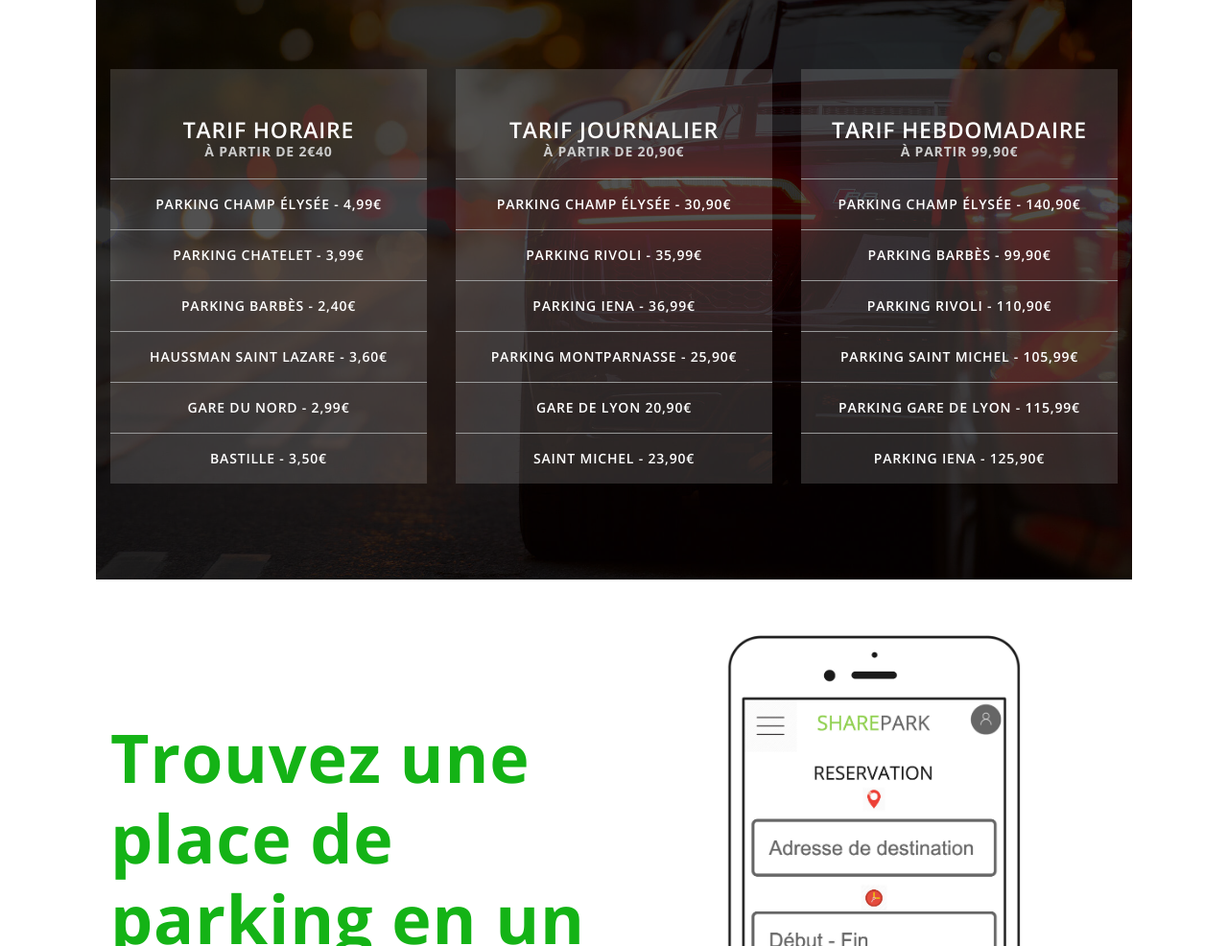
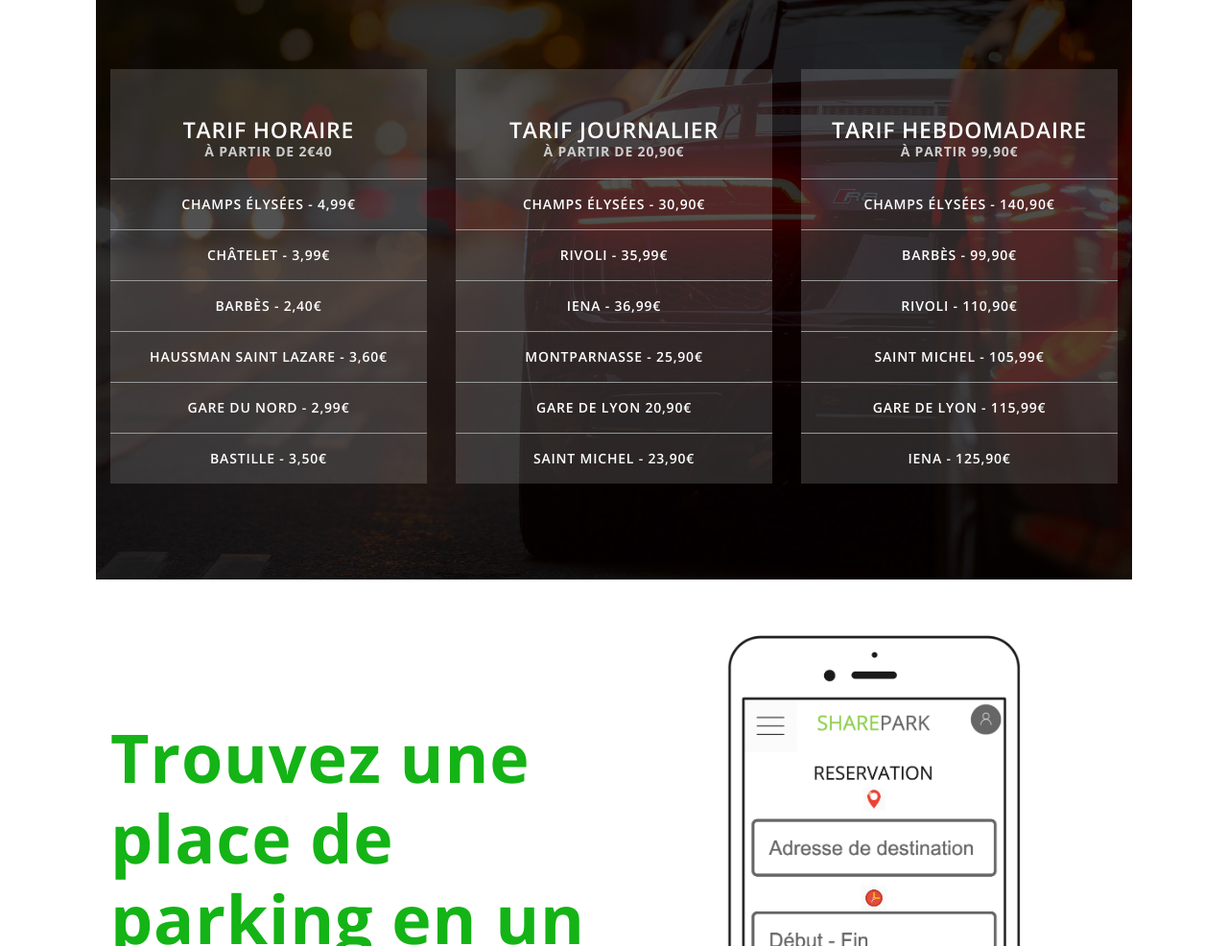
Before and after one commit to dylannarrainen/Coaching-SharePark, a plain HTML site: page index2.html in a window 1280 px wide. Shown: the part 3149-4135 px from the top of the page at 96% size. Drawn offline with nearby package versions, Linux system fonts and the light colour scheme.

Commit message:
MAJ Tarifs

```diff
--- a/index2.html
+++ b/index2.html
@@ -377,9 +377,9 @@
                         <h5>À PARTIR DE 2€40</h5>
 
                         <ul class="package-list">
-                            <li>PARKING CHAMP ÉLYSÉE - 4,99€</li>
-                            <li>PARKING CHATELET - 3,99€</li>
-                            <li>PARKING BARBÈS - 2,40€</li>
+                            <li>CHAMPS ÉLYSÉES - 4,99€</li>
+                            <li>CHÂTELET - 3,99€</li>
+                            <li>BARBÈS - 2,40€</li>
                             <li>HAUSSMAN SAINT LAZARE - 3,60€</li>
                             <li>GARE DU NORD - 2,99€</li>
                             <li>BASTILLE - 3,50€</li>
@@ -395,10 +395,10 @@
                         <h5>À PARTIR DE 20,90€</h5>
 
                         <ul class="package-list">
-                            <li>PARKING CHAMP ÉLYSÉE - 30,90€</li>
-                            <li>PARKING RIVOLI - 35,99€</li>
-                            <li>PARKING IENA - 36,99€</li>
-                            <li>PARKING MONTPARNASSE - 25,90€</li>
+                            <li>CHAMPS ÉLYSÉES - 30,90€</li>
+                            <li>RIVOLI - 35,99€</li>
+                            <li>IENA - 36,99€</li>
+                            <li>MONTPARNASSE - 25,90€</li>
                             <li>GARE DE LYON 20,90€</li>
                             <li>SAINT MICHEL - 23,90€</li>
                         </ul>
@@ -413,12 +413,12 @@
                         <h5>À PARTIR 99,90€</h5>
 
                         <ul class="package-list">
-                            <li>PARKING CHAMP ÉLYSÉE - 140,90€</li>
-                            <li>PARKING BARBÈS - 99,90€</li>
-                            <li>PARKING RIVOLI - 110,90€</li>
-                            <li>PARKING SAINT MICHEL - 105,99€</li>
-                            <li>PARKING GARE DE LYON - 115,99€</li>
-                            <li>PARKING IENA - 125,90€</li>
+                            <li>CHAMPS ÉLYSÉES - 140,90€</li>
+                            <li>BARBÈS - 99,90€</li>
+                            <li>RIVOLI - 110,90€</li>
+                            <li>SAINT MICHEL - 105,99€</li>
+                            <li>GARE DE LYON - 115,99€</li>
+                            <li>IENA - 125,90€</li>
                         </ul>
                     </div>
                 </div>
```
